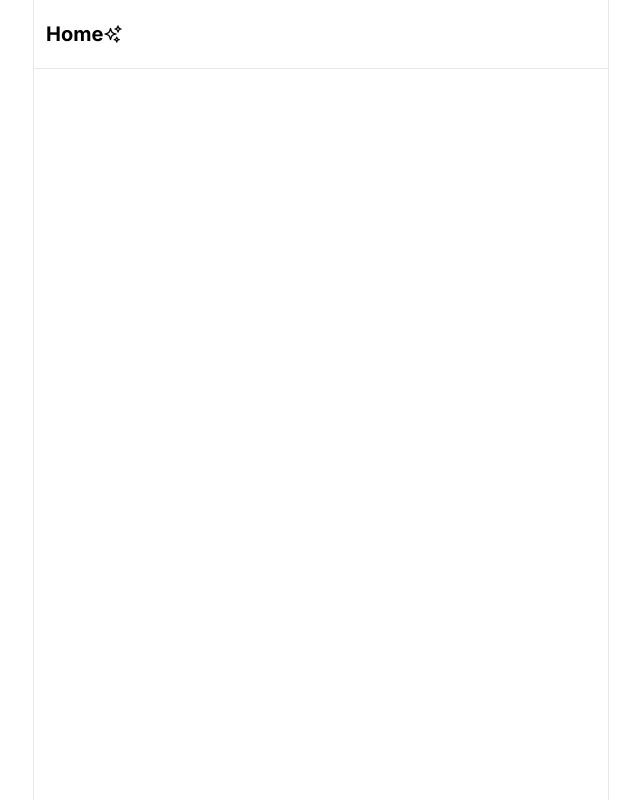
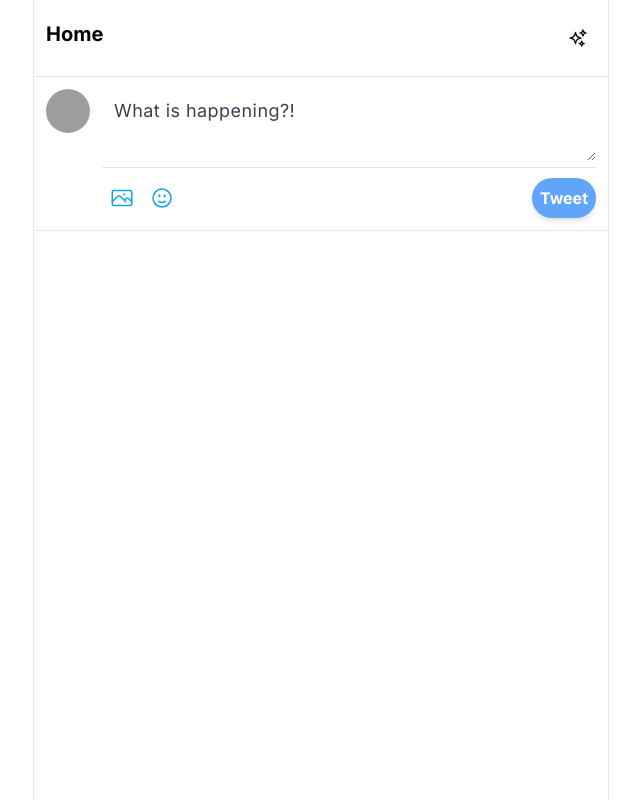
Before and after one commit to RashJrEdmund/twitter-clone, a Next.js app: page / in a window 1280 px wide. Shown: the whole page, without its empty margins (337-977 px from the left). Built offline with nearby package versions, Linux system fonts and the light colour scheme; grey boxes are pictures that could not be loaded.

Commit message:
input feed section

```diff
--- /dev/null
+++ b/src/app/Pages/feed-section/Feed.tsx
@@ -0,0 +1,14 @@
+import Feed_header from "@/components/atoms/feed-header";
+import Input_feed_section from "@/components/molecules/Input_feed_section";
+
+
+type Props = {};
+
+export default function Feed_section({}: Props) {
+  return (
+    <div className="xl:ml-[370px] border-l border-r border-gray-200 xl:min-w-[576px] sm:ml-[73px] flex-grow max-w-xl">
+      <Feed_header />
+      <Input_feed_section/>
+    </div>
+  );
+}
--- a/src/app/page.tsx
+++ b/src/app/page.tsx
@@ -1,12 +1,12 @@
-import Feed from "@/components/atoms/Feed";
-
+import Feed from "@/components/atoms/feed-header";
+import Feed_section from "./Pages/feed-section/Feed";
 
 type Props = {};
 export default function Home({}: Props) {
   return (
     <div className="flex min-h-screen max-w-7xl mx-auto">
       {/* <Sidebar /> */}
-      <Feed />
+      <Feed_section />
       {/* <Widget /> */}
     </div>
   );
--- a/src/components/atoms/Feed.tsx
+++ b/src/components/atoms/feed-header.tsx
@@ -1,13 +1,13 @@
 import { SparklesIcon } from "@heroicons/react/24/outline";
 type Props = {};
 
-export default function Feed({}: Props) {
+export default function Feed_header({}: Props) {
   return (
-    <div className="xl:ml-[370px] border-l border-r border-gray-200 xl:min-w-[576px] sm:ml-[73px] flex-grow max-w-xl">
+    <div>
       <div className="flex px-3 py-5 border-b border-gray-200 sticky top-0 z-50 bg-white ">
         <h2 className="text-lg sm:text-xl font-bold cursor-pointer">Home</h2>
-        <div className="hoverEffect flex items-center justify-center px-0">
-          <SparklesIcon className="h-5" />
+        <div className="hoverEffect flex items-center justify-center px-0 ml-auto w-9 h-9 ">
+          <SparklesIcon className="h-5 "/>
         </div>
       </div>
     </div>
--- /dev/null
+++ b/src/components/molecules/Input_feed_section.tsx
@@ -0,0 +1,33 @@
+type Props = {};
+import { FaceSmileIcon, PhotoIcon } from "@heroicons/react/24/outline";
+
+export default function Input_feed_section({}: Props) {
+  return (
+    <div className="flex border-b border-gray-200 p-3 space-x-3">
+      <img
+        src="https://static01.nyt.com/images/2014/08/10/magazine/10wmt/10wmt-jumbo-v4.jpg?quality=75&auto=webp"
+        alt="tell"
+        className="h-11  w-11 rounded-full hover:brightness-95 cursor-pointer"
+      />
+
+      <div className="w-full divide-y divide-gray-200">
+        <div className="">
+          <textarea
+            rows={2}
+            placeholder="What is happening?!"
+            className="w-full border-none focus:ring-0 text-lg placeholder-gray-700 tracking-wide min-h-[50px] text-gray-700"
+          ></textarea>
+        </div>
+        <div className="w-full flex justify-between pt-2.5">
+          <div className="flex">
+            <PhotoIcon className="h-10 w-10 hoverEffect  cursor-pointer p-2 text-sky-500 hover:text-sky-100" />
+            <FaceSmileIcon className="h-10 w-10 hoverEffect cursor-pointer p-2 text-sky-500 hover:text-sky-100" />
+          </div>
+          <button className="bg-blue-400 p-2 text-white rounded-full font-bold shadow-md hover:brightness-95 disabled:opacity-95">
+            Tweet
+          </button>
+        </div>
+      </div>
+    </div>
+  );
+}
--- a/tailwind.config.js
+++ b/tailwind.config.js
@@ -1,18 +1,18 @@
 /** @type {import('tailwindcss').Config} */
 module.exports = {
   content: [
-    './src/pages/**/*.{js,ts,jsx,tsx,mdx}',
-    './src/components/**/*.{js,ts,jsx,tsx,mdx}',
-    './src/app/**/*.{js,ts,jsx,tsx,mdx}',
+    "./src/pages/**/*.{js,ts,jsx,tsx,mdx}",
+    "./src/components/**/*.{js,ts,jsx,tsx,mdx}",
+    "./src/app/**/*.{js,ts,jsx,tsx,mdx}",
   ],
   theme: {
     extend: {
       backgroundImage: {
-        'gradient-radial': 'radial-gradient(var(--tw-gradient-stops))',
-        'gradient-conic':
-          'conic-gradient(from 180deg at 50% 50%, var(--tw-gradient-stops))',
+        "gradient-radial": "radial-gradient(var(--tw-gradient-stops))",
+        "gradient-conic":
+          "conic-gradient(from 180deg at 50% 50%, var(--tw-gradient-stops))",
       },
     },
   },
-  plugins: [],
-}
+  plugins: [require("@tailwindcss/forms")],
+};
```
Also changed, not shown: src/components/molecules/Molecules.tsx (deleted).
